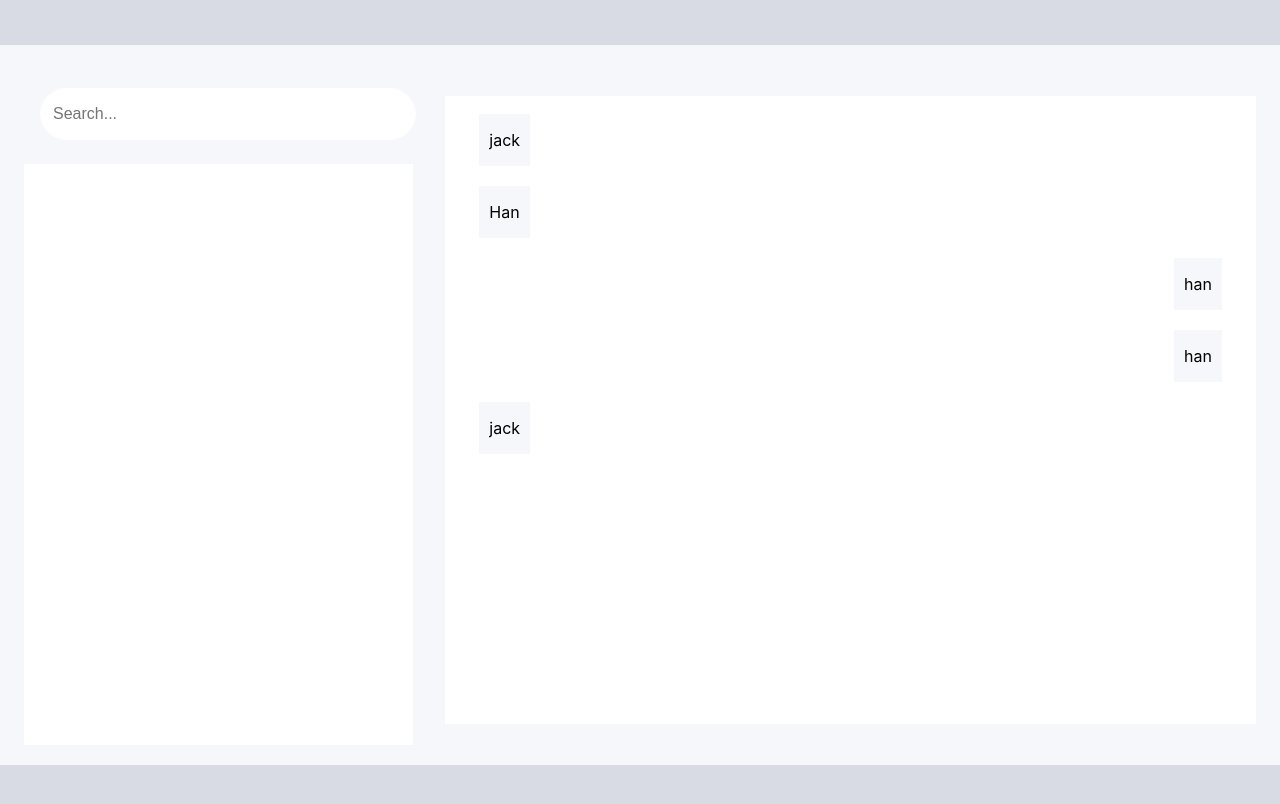
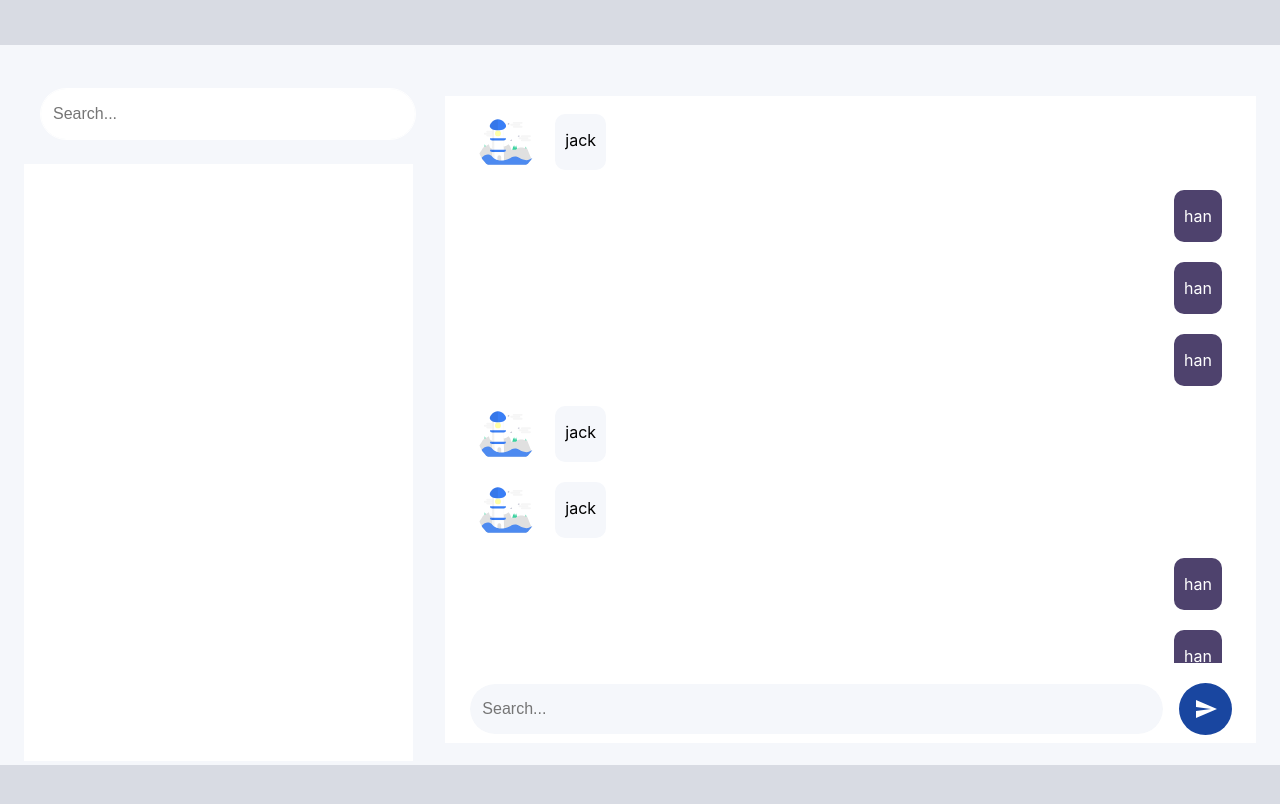
Before and after one commit to kevingarry97/Chat_App_UI, a React (Create React App) app: page /message in a window 1280 px wide. Shown: the top 804 px of the page. Built offline with nearby package versions, Linux system fonts and the light colour scheme; no server answers; sample sign-in values are in the browser's storage.

Commit message:
Modified Some Routes

```diff
--- a/package.json
+++ b/package.json
@@ -13,10 +13,12 @@
     "@testing-library/user-event": "^13.5.0",
     "axios": "^0.26.1",
     "jwt-decode": "^3.1.2",
+    "lottie-react": "^2.2.1",
     "react": "^18.0.0",
     "react-dom": "^18.0.0",
     "react-router-dom": "^5.2.0",
-    "react-scripts": "5.0.0",
+    "react-scripts": "^5.0.1",
+    "react-toastify": "^8.2.0",
     "web-vitals": "^2.1.4"
   },
   "scripts": {
--- a/src/App.js
+++ b/src/App.js
@@ -4,9 +4,13 @@ import Chats from "./pages/chats";
 import Confirm from "./pages/confirm";
 import Login from "./pages/login";
 import Register from "./pages/register";
+import { ToastContainer } from 'react-toastify';
+import 'react-toastify/dist/ReactToastify.css';
 
 function App() {
   return (
+    <>
+      <ToastContainer />
       <Switch>
         <ProtectedRoute path={'/message'} component={Chats} />
         <Route path={'/auth/:id'} component={Confirm} />
@@ -14,6 +18,7 @@ function App() {
         <Route path={'/auth'} component={Login} />
         <Redirect from="/" exact to="/auth" />
       </Switch>
+    </>
   );
 }
 
--- a/src/assets/customStyles.jsx
+++ b/src/assets/customStyles.jsx
@@ -83,7 +83,22 @@ export const useStyles = makeStyles({
     border:' 1px solid #fff',
     borderRadius: '5rem'
   },
+  border_5: {
+    borderRadius: '1.5em'
+  },
   backgroud_light: {
+    backgroundColor: '#F5F7FB',
+    borderRadius: 10
+  },
+  background_primary: {
+    backgroundColor: '#4E426D',
+    borderRadius: 10,
+    color: '#fff'
+  },
+  backgroud_lighter: {
     backgroundColor: '#F5F7FB'
+  },
+  pr_3: {
+    marginRight: 15
   }
 })
--- /dev/null
+++ b/src/components/messageInput.jsx
@@ -0,0 +1,25 @@
+import { Send } from '@mui/icons-material'
+import { IconButton } from '@mui/material'
+import React from 'react'
+import { useStyles } from '../assets/customStyles'
+
+const MessageInput = ({value, onChange}) => {
+  const classes = useStyles()
+  return (
+    <div className={`${classes.flex}`} style={{paddingTop: 20, paddingRight: 40}}>
+      <input
+        type="text"
+        name="query"
+        className={`${classes.form_control} ${classes.backgroud_lighter} ${classes.pr_3}`}
+        placeholder="Search..."
+        value={value}
+        onChange={(e) => onChange(e.currentTarget.value)}
+      />
+      <IconButton sx={{backgroundColor: '#1946a0', paddingRight: 1.8, paddingLeft: 1.8}} aria-label="upload picture" component="span">
+        <Send sx={{color: '#fff'}} />
+      </IconButton>
+    </div>
+  )
+}
+
+export default MessageInput;
--- a/src/components/messageList.jsx
+++ b/src/components/messageList.jsx
@@ -1,18 +1,28 @@
 import React from 'react'
 import { useStyles } from '../assets/customStyles'
+import AuthImage from '../assets/auth_image.svg';
 
 const MessageList = () => {
   const classes = useStyles()
   return (
-    <>
-      {[{no: 1, name: 'jack'}, {no: 2, name: 'Han'}, {no: 3, name: 'han'}, {no: 4, name: 'han'}, {no: 5, name: 'jack'}].map((item, key) => (
-        <div key={key} className={`${classes.flex}  ${classes.flex_column} ${item.name == "han" ? classes.align_end : classes.align_start}`}>
-          <div className={`${classes.backgroud_light} ${classes.p_5}`}>
-            <p>{item.name}</p>
-          </div>
+    <div style={{overflow: 'scroll', overflowX: 'hidden'}}>
+      {[{no: 1, name: 'jack'}, {no: 2, name: 'han'}, {no: 3, name: 'han'}, {no: 4, name: 'han'}, {no: 5, name: 'jack'}, {no: 1, name: 'jack'}, {no: 2, name: 'han'}, {no: 3, name: 'han'},{no: 1, name: 'jack'}, {no: 2, name: 'han'}, {no: 3, name: 'han'}].map((item, key) => (
+        <div key={key} className={`${classes.flex}  ${classes.flex_column} ${item.name == "han" ? classes.align_end : classes.align_start} ${classes.border_5}`}>
+          {item.name == 'jack' ? (
+            <div className={classes.flex}>
+              <img src={AuthImage} alt="" width={60} height={60} style={{margin: 8, borderRadius: '50%'}} />
+              <div className={`${classes.backgroud_light} ${classes.p_5}`}>
+                <p>{item.name}</p>
+              </div>
+            </div>
+          ) : (
+            <div className={`${classes.background_primary} ${classes.p_5}`}>
+              <p>{item.name}</p>
+            </div>
+          )}
         </div>
       ))}
-    </>
+    </div>
   )
 }
 
--- a/src/components/protectedRoutes.jsx
+++ b/src/components/protectedRoutes.jsx
@@ -7,7 +7,7 @@ const ProtectedRoute = ({ path, component: Component, render, ...rest }) => {
     <Route
       {...rest}
       render={(props) => {
-        if (!auth.getCurrentUser())
+        if (!auth.getCurrentUser() || auth.getCurrentUser().isVerified == false)
           return (
             <Redirect
               to={{ pathname: '/auth', state: { from: props.location } }}
--- a/src/pages/chats.jsx
+++ b/src/pages/chats.jsx
@@ -1,6 +1,7 @@
 import { Container, Grid } from "@mui/material";
 import React from "react";
 import { useStyles } from "../assets/customStyles";
+import MessageInput from "../components/messageInput";
 import MessageList from "../components/messageList";
 import SearchBox from "../components/searchBox";
 import UsersList from "../components/usersList";
@@ -20,8 +21,9 @@ const Chats = () => {
             </Grid>
           </Grid>
           <Grid item xs={8} marginTop={2} maxHeight>
-            <Grid maxWidth paddingX={3} paddingY={1} sx={{backgroundColor: '#fff', height: '117%'}}>
+            <Grid maxWidth paddingX={3} paddingY={1} sx={{backgroundColor: '#fff', height: '117%', display: 'flex', flexDirection: 'column', justifyContent: 'space-between'}}>
               <MessageList />
+              <MessageInput value={''} onChange={() => console.log('Working')} />
             </Grid>
           </Grid>
         </Grid>
--- a/src/pages/confirm.jsx
+++ b/src/pages/confirm.jsx
@@ -1,14 +1,27 @@
-import React, {useEffect} from 'react';
+import Lottie from 'lottie-react';
+import React, {useEffect, useState} from 'react';
+import { toast } from 'react-toastify';
+import { verifyUser } from '../services/auth';
+import Loading from '../assets/lf20_2plouhmo.json';
 
 const Confirm = ({match}) => {
+  const [confirming, setConfirming] = useState(true);
   useEffect(() => {
     const {id} = match.params;
-    console.log('Props ID ', id)
+    (async () => {
+      const {status} = await verifyUser(id);
+
+      if(status == 200) {
+        setConfirming(false);
+
+        window.location = '/auth';
+      }
+    })()
   }, [match.params]);
 
   return (
     <div>
-      <h1>Confirm Email</h1>
+      {confirming ? <Lottie animationData={Loading} /> : <h1>Confirmed Email</h1>}
     </div>
   )
 }
--- a/src/pages/register.jsx
+++ b/src/pages/register.jsx
@@ -5,6 +5,7 @@ import { Link } from 'react-router-dom';
 import { PhotoCamera } from '@mui/icons-material';
 import styled from '@emotion/styled';
 import { createUser } from '../services/user';
+import { toast } from 'react-toastify';
 
 const Register = () => {
   const classes = useStyles();
@@ -25,11 +26,16 @@ const Register = () => {
 
   const handleSubmit = async (e) => {
     e.preventDefault();
-
-
-    console.log('Results ', data);
-    console.log('Uploads ', upload);
-    const result = await createUser(data, upload);
+    const res = await createUser(data, upload);
+    res.status == 200 && toast("Verify your email to activate account", {
+      position: "top-right",
+      autoClose: 5000,
+      hideProgressBar: false,
+      closeOnClick: true,
+      pauseOnHover: true,
+      draggable: true,
+      progress: undefined,
+    })
   }
 
   return (
--- a/src/services/auth.js
+++ b/src/services/auth.js
@@ -2,7 +2,7 @@ import jwtDecode from "jwt-decode";
 import http from "./httpService";
 // import * as apiUrl from "../config.json"
 
-const apiEndPoint = "https://server-message-app.herokuapp.com/api/auth";
+const apiEndPoint = "http://localhost:4000/api/auth";
 const tokenKey = "token";
 
 http.setJwt(getJwt());
@@ -29,6 +29,10 @@ export function getCurrentUser() {
   }
 }
 
+export const verifyUser = (token) => {
+  return http.get(apiEndPoint + '/verify/' + token);
+}
+
 export function getJwt() {
   return localStorage.getItem("token");
 }
--- a/src/services/user.js
+++ b/src/services/user.js
@@ -1,6 +1,6 @@
 import http from './httpService';
 
-const apiEndPoint = "https://server-message-app.herokuapp.com/api/user";
+const apiEndPoint = "http://localhost:4000/api/user";
 
 export const usersList = () => {
   return http.get(apiEndPoint);
```
Also changed, not shown: src/assets/lf20_2plouhmo.json (added, +1 -0 lines), 1 other file (tests, documents, lock files or other folders). Lines whose indentation alone changed are shown as unchanged.
